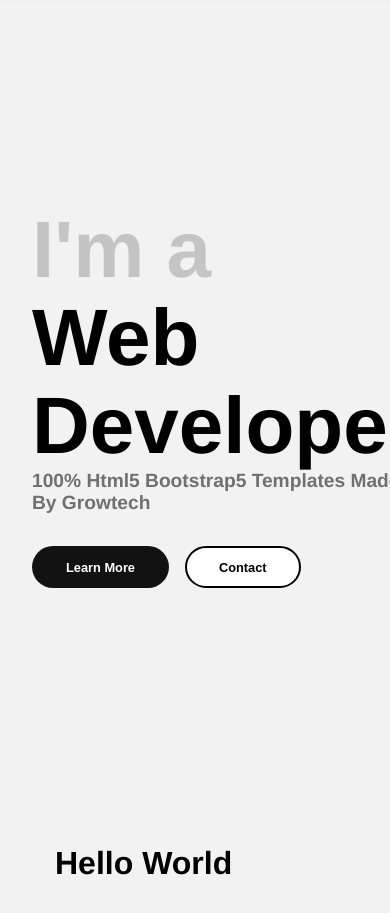
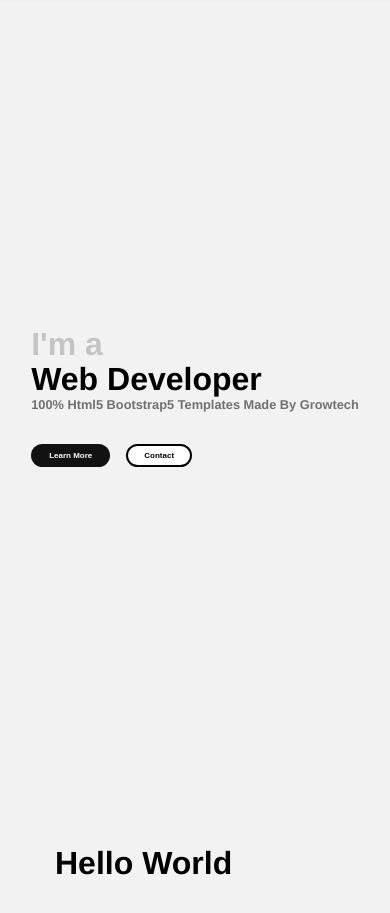
Before and after one commit to mohamed-Fathy1/Portfolio_project, a website with bundled scripts: page index.html in a window 390 px wide. Shown: the part 79-992 px from the top of the page. Built offline with nearby package versions, Linux system fonts and the light colour scheme; files whose address does not match are found by name.

Commit message:
Improve hero section responsevnes

```diff
--- a/styles/hero1.css
+++ b/styles/hero1.css
@@ -31,7 +31,7 @@
     background-color: #F2F2F2;
   border-radius: 50% 50% 50% 50% / 60% 60% 40% 40%;
   position: absolute;
-  transform: translate(-8%, 0%) scale(1.1);
+  transform: translate(-8%, 0%) scaleY(1.1);
 }
 
 .hero-1 .hero-1__section-1 .hero-1__image-container img{
@@ -113,3 +113,112 @@
     color: #fff;
     background-color: #000;
 }
+
+
+@media screen and (max-width: 1724px){
+    .hero-1 .hero-1__section-1 .hero-1__image-container{
+        right: -40%;
+    }
+
+    .hero-1 .hero-1__section-2 .hero-1__text-container h1{
+        font-size: 4rem;
+    }
+
+    .hero-1 .hero-1__section-2 .hero-1__text-container p{
+        font-size: 1.1rem;
+    }
+
+    .hero-1 .hero-1__section-2 .hero-1__text-container .hero-1__btn-container button{
+        font-size: .8rem;
+        padding: .6rem 1.8rem;
+    }
+
+    .hero-1 .hero-1__section-2 .hero-1__text-container .hero-1__btn-container button{
+        padding: .6rem 1.8rem;
+    }
+
+    .hero-1 .hero-1__section-1 .hero-1__image-container > * {
+        width: 250px;
+    }
+}
+
+
+@media screen and (max-width: 911px){
+    .hero-1 .hero-1__section-1 .hero-1__image-container{
+        right: -30%;
+    }
+
+    .hero-1 .hero-1__section-2 .hero-1__text-container h1{
+        font-size: 3.1rem;
+    }
+
+    .hero-1 .hero-1__section-2 .hero-1__text-container p{
+        font-size: 1rem;
+    }
+
+    .hero-1 .hero-1__section-2 .hero-1__text-container .hero-1__btn-container button{
+        font-size: .7rem;
+        padding: .5rem 1.5rem;
+    }
+
+    .hero-1 .hero-1__section-1 .hero-1__image-container > * {
+        width: 200px;
+    }
+
+    .hero-1 .hero-1__section-1 .hero-1__image-container .hero-1__image-overlay{
+        transform: translate(-6%, 0%) scaleY(1.1);
+    }
+}
+
+@media screen and (max-width: 768px){
+    .hero-1 .hero-1__section-1{
+        display: none;
+    }
+
+    .hero-1 .hero-1__section-2{
+        padding: 0 1rem;
+    }
+
+    .hero-1 .hero-1__section-2 .hero-1__text-container h1{
+        font-size: 3rem;
+    }
+
+    .hero-1 .hero-1__section-2 .hero-1__text-container p{
+        font-size: 1rem;
+    }
+
+    .hero-1 .hero-1__section-2 .hero-1__text-container .hero-1__btn-container button{
+        font-size: .7rem;
+        padding: .5rem 1.5rem;
+    }
+}
+
+@media screen and (max-width: 500px){
+    .hero-1 .hero-1__section-2 .hero-1__text-container h1{
+        font-size: 2.5rem;
+    }
+
+    .hero-1 .hero-1__section-2 .hero-1__text-container p{
+        font-size: .9rem;
+    }
+
+    .hero-1 .hero-1__section-2 .hero-1__text-container .hero-1__btn-container button{
+        font-size: .6rem;
+        padding: .4rem 1.2rem;
+    }
+}
+
+@media screen and (max-width: 400px){
+    .hero-1 .hero-1__section-2 .hero-1__text-container h1{
+        font-size: 2rem;
+    }
+
+    .hero-1 .hero-1__section-2 .hero-1__text-container p{
+        font-size: .8rem;
+    }
+
+    .hero-1 .hero-1__section-2 .hero-1__text-container .hero-1__btn-container button{
+        font-size: .5rem;
+        padding: .3rem 1rem;
+    }
+}
```
